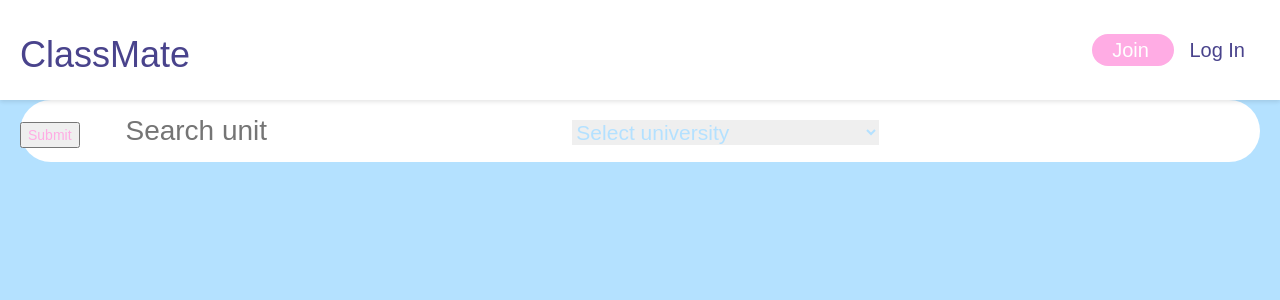
After one commit to Dodocha190/Group-14, a Python web app: template app/templates/unit_search.html in a window 1280 px wide. The commit adds this page. Shown: the top 300 px of the page. Run offline with Jinja, Linux system fonts and the light colour scheme; the template is opened without the code that fills it, so the values that code supplies are empty; some libraries are stand-ins or nearby versions.

Commit message:
static unit search bar

```diff
--- a/app/static/css/style.css
+++ b/app/static/css/style.css
@@ -258,3 +258,26 @@ margin-bottom: 20px;
   flex-wrap: wrap;
   padding: 40px 0;
 }
+
+.large-search-bar {
+  background-color: white;
+  border: none;
+  border-radius: 40px;
+  align-items: center;
+}
+
+.unit-name-search {
+  color: var(--text-primary);
+  font-size: 200%;
+  border: none;
+  outline: none;
+  margin: 10px 40px;
+}
+
+.uni-search {
+  color: var(--primary-color);
+  font-size: 150%;
+  border: none;
+  outline: none;
+  margin: 10px 40px;
+}
--- /dev/null
+++ b/app/templates/unit_search.html
@@ -0,0 +1,14 @@
+{% extends 'header.html' %} {% block body %}
+<div>
+    <form class="large-search-bar" action="">
+        <!--no action yet-->
+        <a><input type="submit"></a> <!--need to put a search icon here-->
+        <a><input class="unit-name-search" type="text" placeholder="Search unit"></a>
+        <a><select class="uni-search ">
+            <option>Select university</option>
+            <option>University of Western Australia</option>
+            <option>Other...</option>
+        </select></a>
+    </form>
+</div>
+{% endblock %}
```
